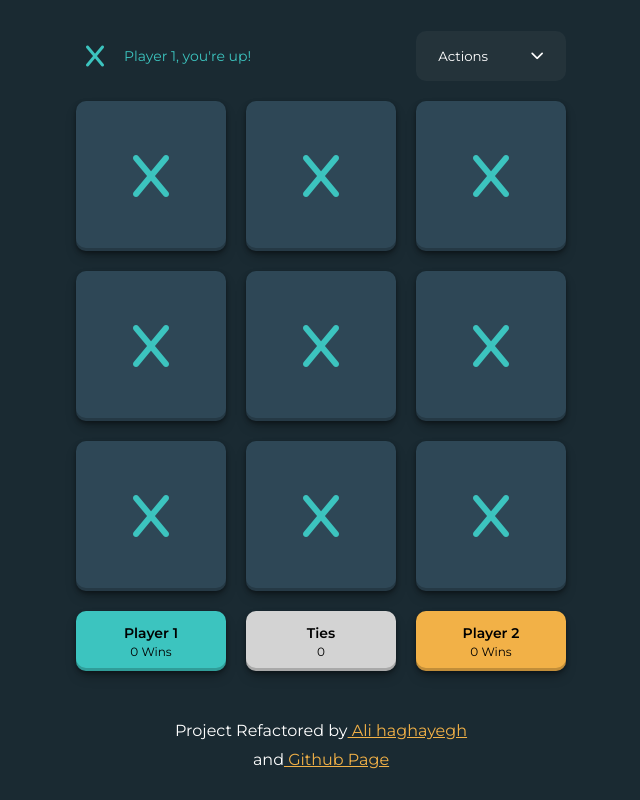
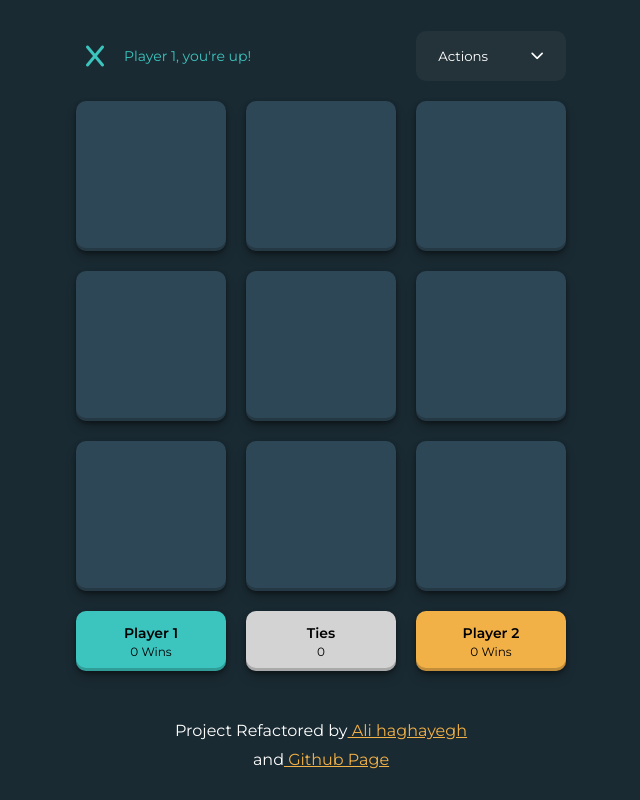
Before and after one commit to Alihaghayegh/tic-tac-toe-React, a React app: page / in a window 1280 px wide. Shown: the whole page, without its empty margins (319-959 px from the left). Built offline with nearby package versions, Linux system fonts and the light colour scheme.

Commit message:
existing move function added to App.tsx

```diff
--- a/src/App.tsx
+++ b/src/App.tsx
@@ -4,6 +4,7 @@ import Modal from "./components/Modal";
 import Menu from "./components/Menu";
 import { GameState, Player } from "./types";
 import "./App.css";
+import classNames from "classnames";
 
 const players: Player[] = [
   {
@@ -99,9 +100,21 @@ export default function App() {
         <Menu onAction={(action) => console.log(action)} />
 
         {[1, 2, 3, 4, 5, 6, 7, 8, 9].map((squareId) => {
+          const existingMove = game.moves.find(
+            (move) => move.squareId === squareId
+          );
+
           return (
             <div key={squareId} className="square shadow">
-              <i className="fa-solid fa-x turquoise"></i>
+              {existingMove && (
+                <i
+                  className={classNames(
+                    "fa-solid",
+                    existingMove.player.colorClass,
+                    existingMove.player.iconClass
+                  )}
+                ></i>
+              )}
             </div>
           );
         })}
```
